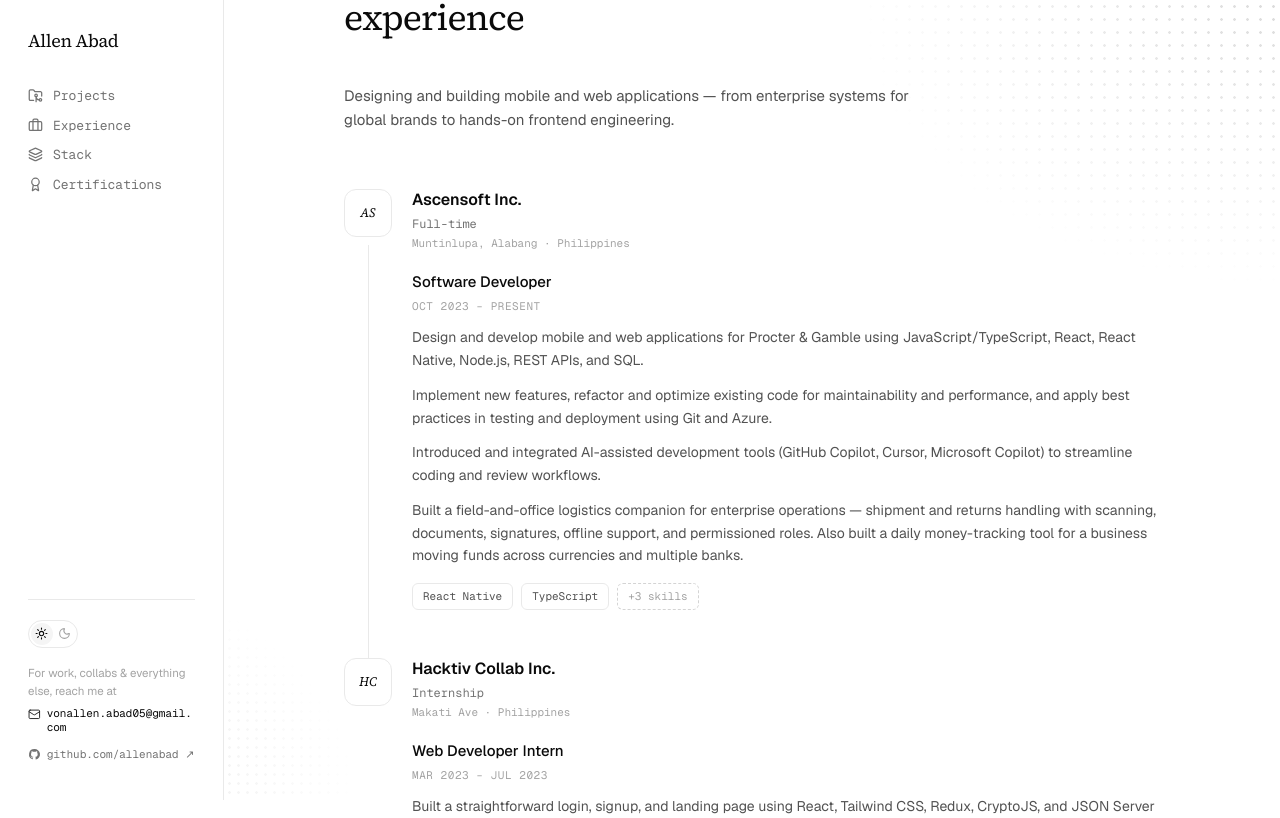
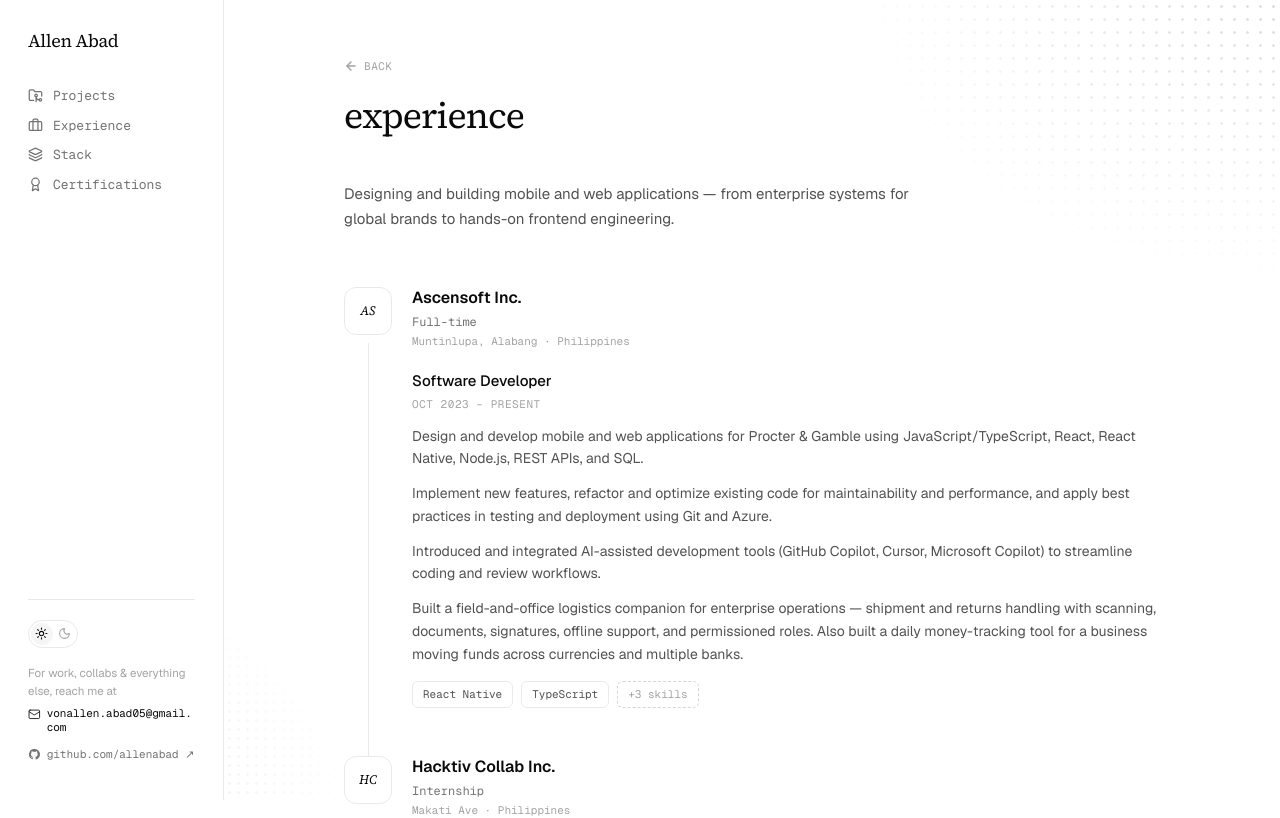
Before and after one commit to allenabad/my-portfolio, a React (Vite) app: page /#/experience in a window 1280 px wide. Shown: the top 818 px of the page. Built offline with nearby package versions, Linux system fonts and the light colour scheme.

Commit message:
feat: add back buttons to Projects/Experience pages and fix Experience spacing

```diff
--- a/src/pages/Experience.tsx
+++ b/src/pages/Experience.tsx
@@ -1,7 +1,19 @@
+import { useNavigate } from "react-router-dom";
+import { ArrowLeft } from "lucide-react";
+
 export function ExperiencePage() {
+  const navigate = useNavigate();
   return (
-    <>
+    <section className="py-14">
       <header className="mb-12">
+        <button
+          onClick={() => navigate(-1)}
+          className="inline-flex items-center gap-1.5 font-mono text-[11px] uppercase tracking-wider text-gray-400 transition-colors hover:text-accent active:opacity-60 mb-6"
+          type="button"
+        >
+          <ArrowLeft className="h-3.5 w-3.5" strokeWidth={2.5} />
+          back
+        </button>
         <h1 className="font-serif text-4xl leading-none tracking-tight">experience</h1>
       </header>
 
@@ -100,7 +112,7 @@ export function ExperiencePage() {
           </div>
         </div>
       </div>
-    </>
+    </section>
   );
 }
 
--- a/src/pages/Projects.tsx
+++ b/src/pages/Projects.tsx
@@ -1,4 +1,5 @@
-import { ExternalLink, Smartphone, Monitor } from "lucide-react";
+import { useNavigate } from "react-router-dom";
+import { ExternalLink, Smartphone, Monitor, ArrowLeft } from "lucide-react";
 import { projects, type Project } from "../data/projects";
 
 function ProjectDetail({ project, index }: { readonly project: Project; readonly index: number }) {
@@ -208,9 +209,18 @@ function ProjectDetail({ project, index }: { readonly project: Project; readonly
 }
 
 export function ProjectsPage() {
+  const navigate = useNavigate();
   return (
     <section className="py-14">
       <header className="mb-12">
+        <button
+          onClick={() => navigate(-1)}
+          className="inline-flex items-center gap-1.5 font-mono text-[11px] uppercase tracking-wider text-gray-400 transition-colors hover:text-accent active:opacity-60 mb-6"
+          type="button"
+        >
+          <ArrowLeft className="h-3.5 w-3.5" strokeWidth={2.5} />
+          back
+        </button>
         <h1 className="font-serif text-4xl leading-none tracking-tight">projects</h1>
         <p className="mt-2 max-w-xl text-[15px] leading-relaxed text-gray-600">
           Selected work across mobile, web, and enterprise platforms.
```
